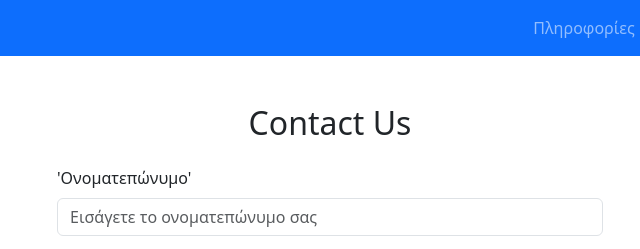
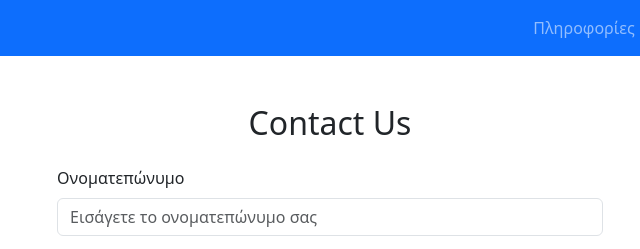
Before and after one commit to JanNikolaidovic/SmaCa-landing-page, a plain HTML site: page form.html in a window 1280 px wide. Shown: the top 249 px of the page, 310-950 px from the left. Drawn offline with nearby package versions, Linux system fonts and the light colour scheme.

Commit message:
minor mistake correction to form code

```diff
--- a/form.html
+++ b/form.html
@@ -41,7 +41,7 @@
                 <div class="col-md-8 col-lg-6">
                     <form>
                         <div class="mb-3">
-                            <label class="form-label" for="name">'Ονοματεπώνυμο'</label>
+                            <label class="form-label" for="name">Ονοματεπώνυμο</label>
                             <input type="text" class="form-control" id="name" placeholder="Εισάγετε το ονοματεπώνυμο σας"
                                 required>
                         </div>
```
